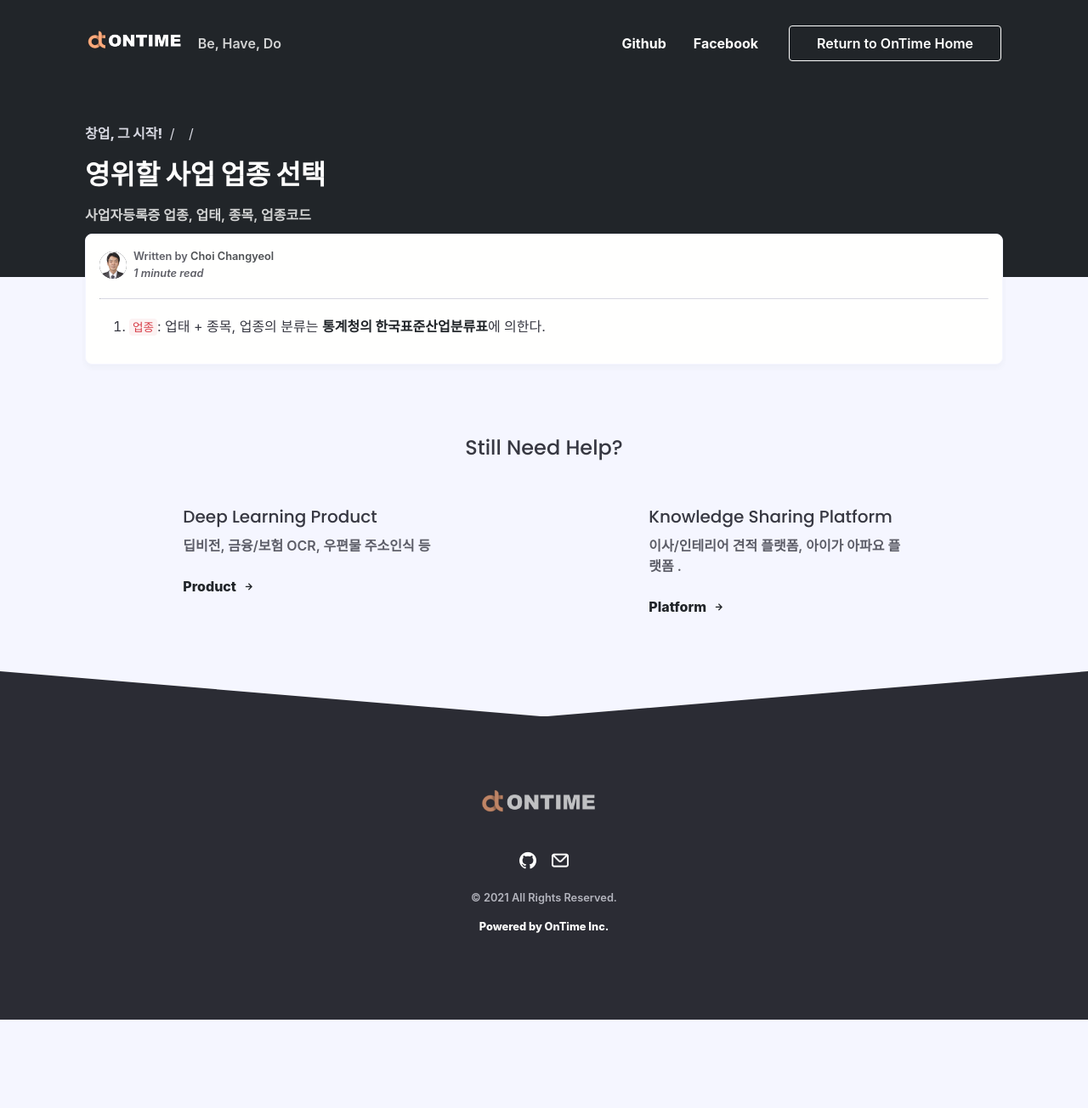
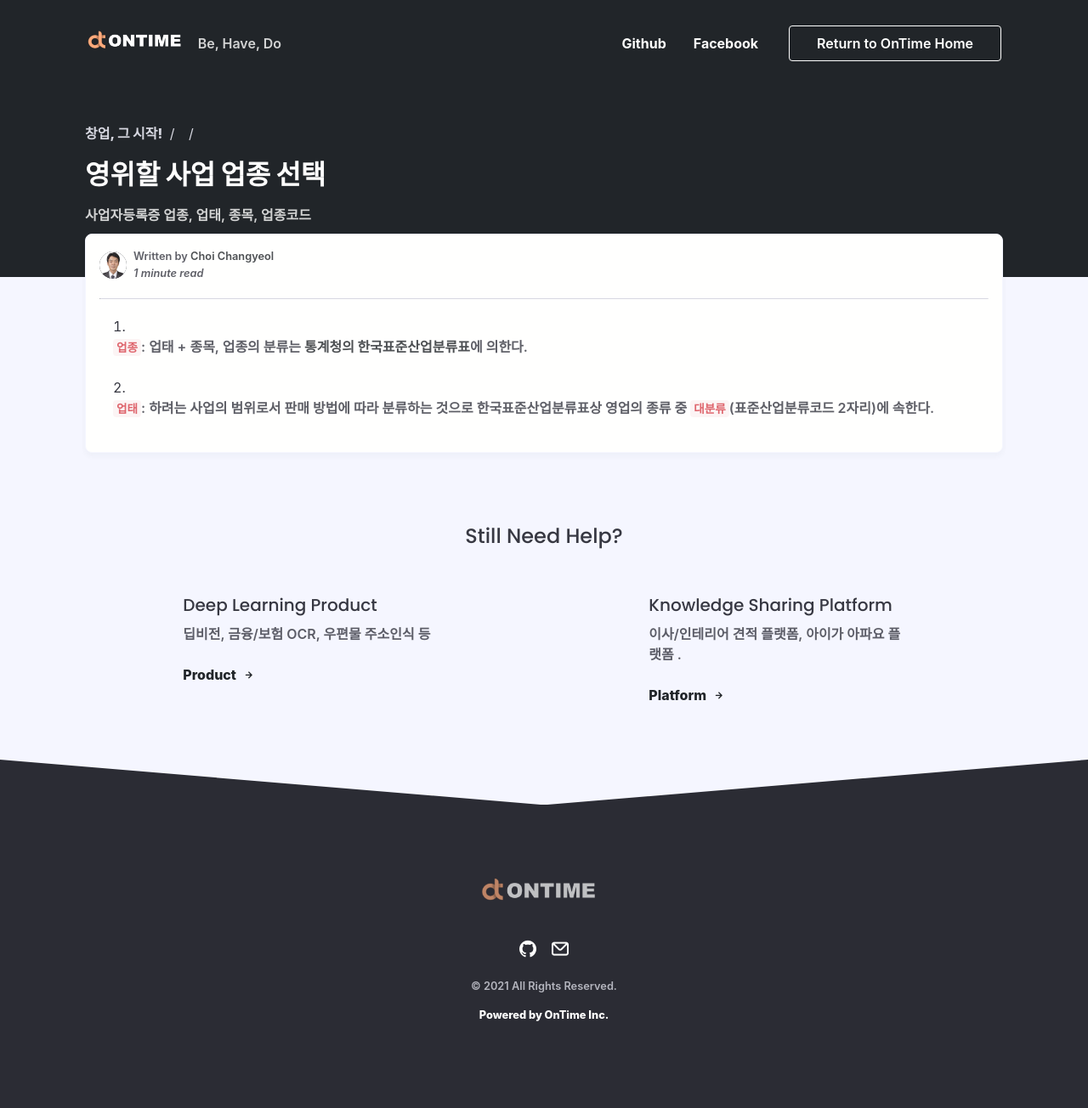
Before and after one commit to ontime-git/ontime-git.github.io, a Jekyll site: the page built from _posts/registration/2021-03-03-Business-License.md, in a window 1280 px wide. Shown: the whole page at 85% size. Built offline with Jekyll 4.4.1, drawn with Linux system fonts in a browser that asks for light colours; nearby versions of some CDN libraries; some web fonts are replaced; comment, search, counter and statistics services are not loaded; before the commit the page ends 1200 px from its top, so only the background shows below that.

Commit message:
Update 2021-03-03-Business-License.md

```diff
--- a/_posts/registration/2021-03-03-Business-License.md
+++ b/_posts/registration/2021-03-03-Business-License.md
@@ -11,3 +11,6 @@ published: true
 -----
 
 1. `업종`: 업태 + 종목, 업종의 분류는 [통계청의 한국표준산업분류표](https://kssc.kostat.go.kr:8443/ksscNew_web/index.jsp#){:target="_blank"}에 의한다.
+
+
+2. `업태`: 하려는 사업의 범위로서 판매 방법에 따라 분류하는 것으로 한국표준산업분류표상 영업의 종류 중 `대분류`(표준산업분류코드 2자리)에 속한다.
```
